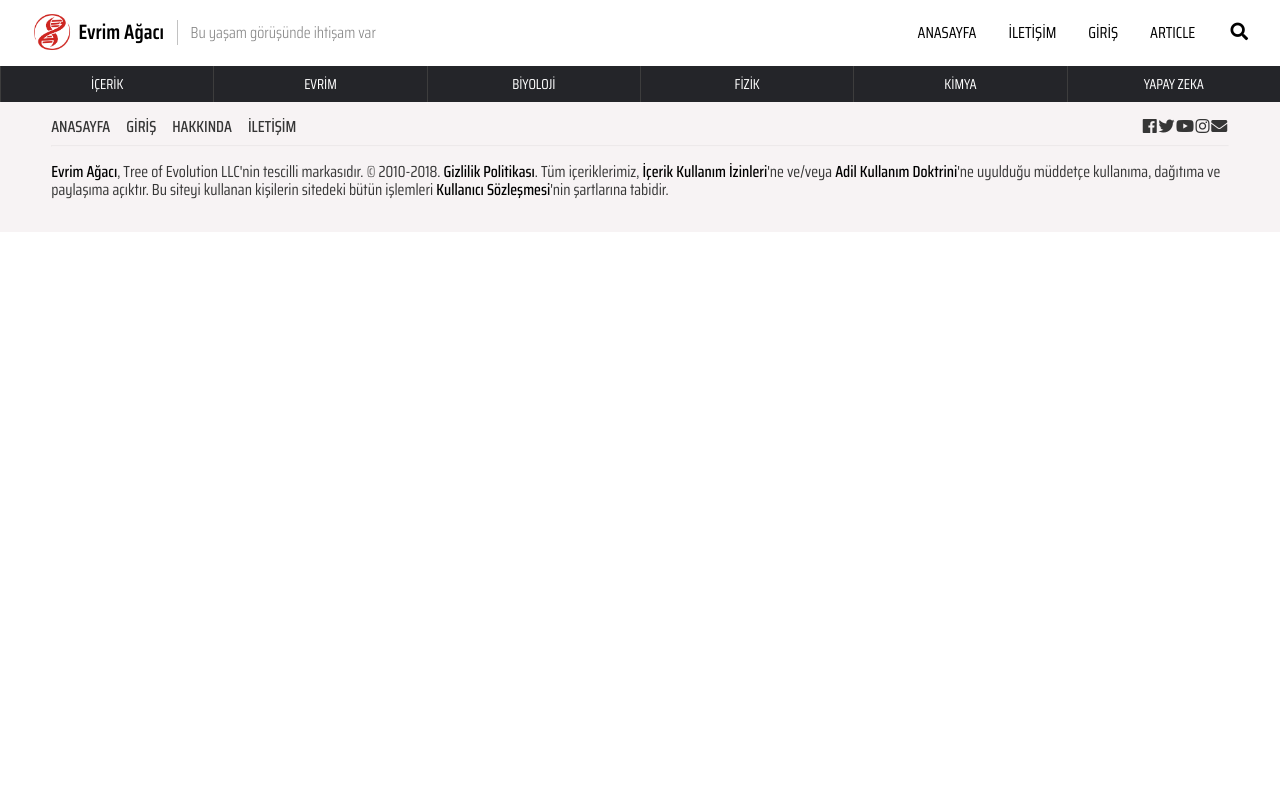
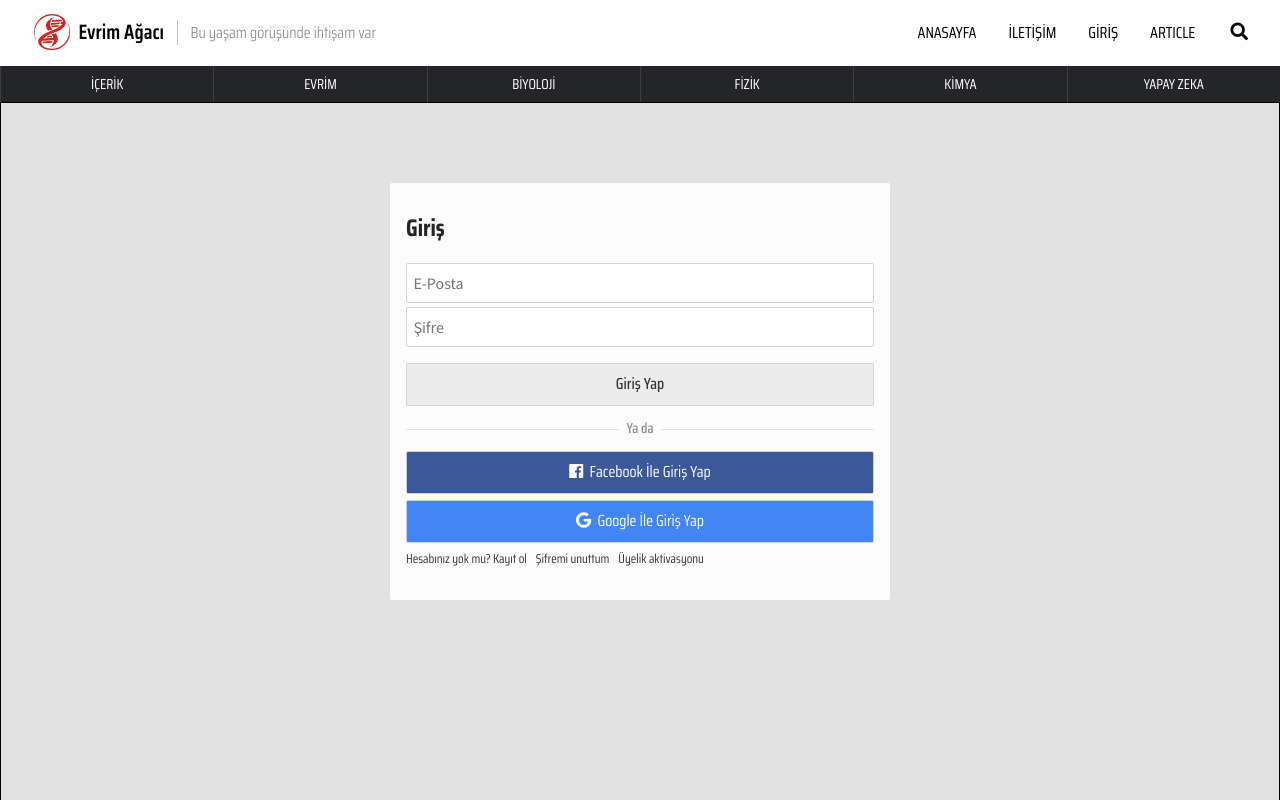
Before and after one commit to evrimagaci/EA-frontend, an Angular app: page /sign in a window 1280 px wide. Before the commit this address led to /. Shown: the top 800 px of the page. Built offline with nearby package versions, Linux system fonts and the light colour scheme.

Commit message:
fixed sign forms display and some other stuff

```diff
--- a/src/app/app-routing.module.ts
+++ b/src/app/app-routing.module.ts
@@ -4,10 +4,12 @@ import { Routes, RouterModule } from '@angular/router';
 import { HomeComponent } from './home/home.component';
 import { ContactComponent } from './contact/contact.component';
 import { ArticleFullComponent } from './article-full/article-full.component';
+import { SignFormComponent } from './sign-form/sign-form.component';
 
 const routes: Routes = [
     { path: 'home', component: HomeComponent },
     { path: '', redirectTo: 'home', pathMatch: 'full' },
+    { path: 'sign', component: SignFormComponent },
     { path: 'article', component: ArticleFullComponent },
     { path: 'contact', component: ContactComponent }
 ]
--- a/src/app/app.module.ts
+++ b/src/app/app.module.ts
@@ -13,10 +13,10 @@ import { SignFormComponent } from './sign-form/sign-form.component';
 import { UserComponent } from './user/user.component';
 import { SearchComponent } from './search/search.component';
 import { DonationComponent } from './donation/donation.component';
+import { PageNotFoundComponent } from './page-not-found/page-not-found.component';
+import { HomeComponent } from './home/home.component';
 
 import { AppRoutingModule } from './app-routing.module';
-import { PageNotFoundComponent } from './page-not-found/page-not-found.component';
-import { HomeComponent } from './home/home.component';
 
 @NgModule({
   declarations: [
--- a/src/app/header/header.component.html
+++ b/src/app/header/header.component.html
@@ -13,7 +13,7 @@
     <div class="header-actions">
         <a [routerLink]="['/home']">ANASAYFA</a>
         <a [routerLink]="['/contact']">İLETİŞİM</a>
-        <a href="#">GİRİŞ</a>
+        <a [routerLink]="['/sign']">GİRİŞ</a>
 
         <a [routerLink]="['/article']">ARTICLE</a>
 
--- a/src/app/sign-form/sign-form.component.html
+++ b/src/app/sign-form/sign-form.component.html
@@ -1,6 +1,25 @@
 <div class="home-sign-form">
+
+  <!-- Sign in form  -->
+  <form id="sign-in-form" *ngIf="showSignInFormState">
+    <h2>Giriş</h2>
+    <input id="form-email" type="email" placeholder="E-Posta" required>
+    <input id="form-password" type="password" placeholder="Şifre" required>
+    <div class="sign-form-buttons">
+      <button class="button button-primary" type="submit">Giriş Yap</button>
+      <p>Ya da</p>
+      <a class="button button-primary button-facebook"><i class="fab fa-facebook"></i> Facebook İle Giriş Yap</a>
+      <a class="button button-primary button-google"><i class="fab fa-google"></i> Google İle Giriş Yap</a>
+      <div class="sign-actions-links">
+        <a class="sign-action" id="sign-up-action" (click)="showSignUpForm()">Hesabınız yok mu? Kayıt ol</a>
+        <a class="sign-action" id="sign-in-forgotpassword">Şifremi unuttum</a>
+        <a class="sign-action" id="sign-in-membershipactivation">Üyelik aktivasyonu</a>
+      </div>
+    </div>
+  </form>
+
   <!-- Sign up form  -->
-  <form id="sign-up-form" *ngIf="showSignUpForm">
+  <form id="sign-up-form" *ngIf="showSignUpFormState">
 
     <h2>Kayıt</h2>
     <input id="form-fullname" type="text" placeholder="Ad & Soyad" required>
@@ -19,26 +38,10 @@
       <a class="button button-primary button-facebook"><i class="fab fa-facebook"></i> Facebook İle Kayıt Ol</a>
       <a class="button button-primary button-google"><i class="fab fa-google"></i> Google İle Kayıt Ol</a>
       <div class="sign-actions-links">
-        <a class="sign-action" id="sign-in-action" (click)="showSignInForm = true" href="">Hesabınız var mı? Giriş yap</a>
+        <a class="sign-action" id="sign-in-action" (click)="showSignInForm()">Hesabınız var mı? Giriş yap</a>
       </div>
     </div>
 
   </form>
-  <!-- Sign in form  -->
-  <form id="sign-in-form" *ngIf="showSignInForm">
-    <h2>Giriş</h2>
-    <input id="form-email" type="email" placeholder="E-Posta" required>
-    <input id="form-password" type="password" placeholder="Şifre" required>
-    <div class="sign-form-buttons">
-      <button class="button button-primary" type="submit">Giriş Yap</button>
-      <p>Ya da</p>
-      <a class="button button-primary button-facebook"><i class="fab fa-facebook"></i> Facebook İle Giriş Yap</a>
-      <a class="button button-primary button-google"><i class="fab fa-google"></i> Google İle Giriş Yap</a>
-      <div class="sign-actions-links">
-        <a class="sign-action" id="sign-up-action" (click)="showSignUpForm = true" href="">Hesabınız yok mu? Kayıt ol</a>
-        <a class="sign-action" id="sign-in-forgotpassword" href="#">Şifremi unuttum</a>
-        <a class="sign-action" id="sign-in-membershipactivation" href="#">Üyelik aktivasyonu</a>
-      </div>
-    </div>
-  </form>
+
 </div>
--- a/src/app/sign-form/sign-form.component.ts
+++ b/src/app/sign-form/sign-form.component.ts
@@ -7,14 +7,22 @@ import { Component, OnInit } from '@angular/core';
 })
 export class SignFormComponent implements OnInit {
 
-  showSignInForm: boolean = true;
-  showSignUpForm: boolean = false;
+  showSignInFormState: boolean = true;
+  showSignUpFormState: boolean = false;
 
   constructor() { }
 
   ngOnInit() {
   }
 
+  showSignUpForm() {
+    this.showSignInFormState = false;
+    this.showSignUpFormState = true;
+  }
 
+  showSignInForm() {
+    this.showSignUpFormState = false;
+    this.showSignInFormState = true;
+  }
 
 }
```
